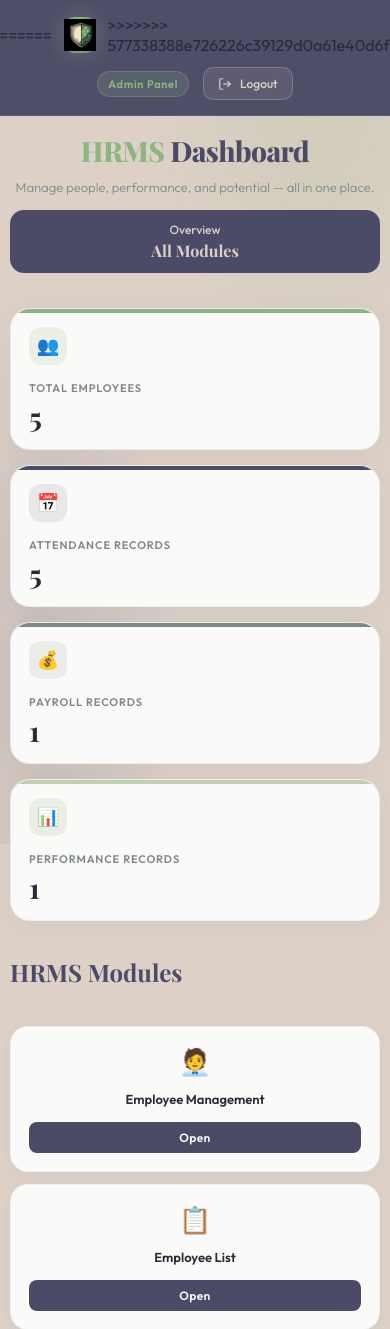
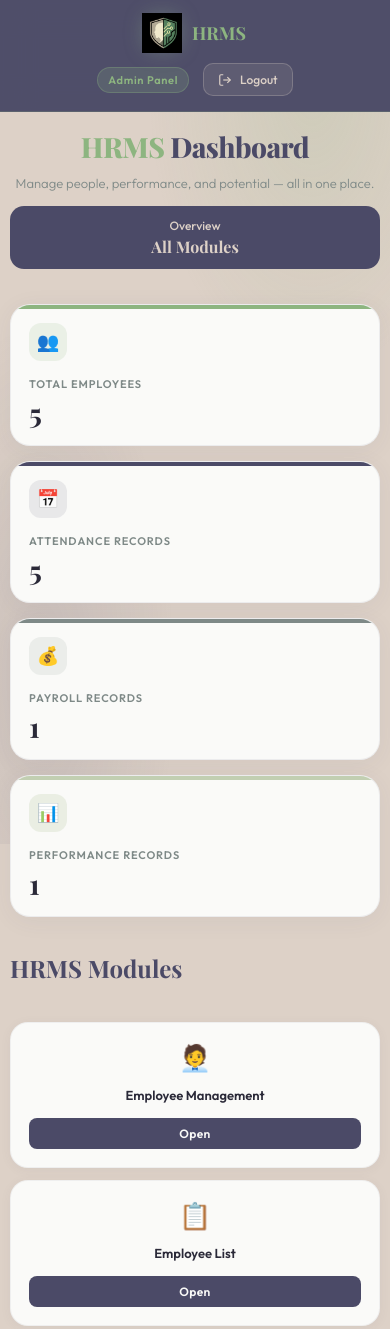
Before and after one commit to muskankumari8/HRMS, a Flask app: page / in a window 390 px wide; the page is wider, and only the part inside the window is pictured. Shown: the top 1329 px of that part. Run offline with Flask 3, Linux system fonts and the light colour scheme; a user stored in the database is signed in; data comes from the database, SQL or seed files in the repository.

Commit message:
Replaced conflicted files with latest version

```diff
--- a/templates/dashboard.html
+++ b/templates/dashboard.html
@@ -237,182 +237,6 @@ body::before {
   from { opacity: 0; transform: translateY(20px); }
   to   { opacity: 1; transform: translateY(0); }
 }
-<<<<<<< HEAD
-@media (max-width: 1024px) {
-
-  :root {
-    --sidebar-width: 220px;
-  }
-
-  .content {
-    padding: 40px 30px;
-  }
-
-  .welcome-banner {
-    padding: 30px;
-  }
-
-  .welcome-text h2 {
-    font-size: 26px;
-  }
-
-  .cards-grid {
-    gap: 18px;
-  }
-}
-
-/* Mobile */
-@media (max-width: 768px) {
-
-  body {
-    flex-direction: column;
-  }
-
-  /* Sidebar becomes top menu */
-  .sidebar {
-    position: relative;
-    width: 100%;
-    min-height: auto;
-    height: auto;
-  }
-
-  .sidebar-logo {
-    justify-content: center;
-    padding: 18px;
-  }
-
-  .sidebar-section-label {
-    text-align: center;
-    padding: 12px 10px 5px;
-  }
-
-  .nav-item {
-    margin: 5px 12px;
-  }
-
-  .sidebar-footer {
-    margin-top: 15px;
-    padding-top: 15px;
-  }
-
-  .main {
-    margin-left: 0;
-    width: 100%;
-  }
-
-  .topbar {
-    padding: 12px 20px;
-    height: auto;
-    flex-wrap: wrap;
-    gap: 10px;
-  }
-
-  .page-title {
-    font-size: 18px;
-  }
-
-  .content {
-    padding: 20px 15px;
-  }
-
-  .welcome-banner {
-    flex-direction: column;
-    text-align: center;
-    gap: 18px;
-    padding: 25px 20px;
-  }
-
-  .welcome-text h2 {
-    font-size: 24px;
-  }
-
-  .welcome-text p {
-    font-size: 14px;
-  }
-
-  .welcome-emoji {
-    font-size: 50px;
-  }
-
-  .cards-grid {
-    grid-template-columns: 1fr;
-    gap: 16px;
-  }
-
-  .feature-card {
-    padding: 25px 20px;
-  }
-
-  .card-title {
-    font-size: 18px;
-  }
-
-  .card-desc {
-    font-size: 13px;
-  }
-
-  .card-arrow {
-    right: 20px;
-    bottom: 20px;
-  }
-}
-
-/* Small Mobile */
-@media (max-width: 480px) {
-
-  .sidebar-logo img,
-  .brand-icon img {
-    width: 32px;
-    height: 32px;
-  }
-
-  .logo-text {
-    font-size: 14px;
-  }
-
-  .page-title {
-    font-size: 16px;
-  }
-
-  .role-badge {
-    font-size: 10px;
-    padding: 4px 10px;
-  }
-
-  .avatar {
-    width: 32px;
-    height: 32px;
-    font-size: 12px;
-  }
-
-  .welcome-text h2 {
-    font-size: 22px;
-  }
-
-  .feature-card {
-    padding: 22px 18px;
-  }
-
-  .card-icon {
-    width: 44px;
-    height: 44px;
-    font-size: 20px;
-  }
-
-  .card-title {
-    font-size: 16px;
-  }
-
-  .card-desc {
-    font-size: 12px;
-  }
-
-  .card-arrow {
-    width: 32px;
-    height: 32px;
-    font-size: 14px;
-  }
-=======
 /* =========================
    TABLET RESPONSIVE
 ========================= */
@@ -601,7 +425,6 @@ body::before {
         padding:8px 14px;
     }
 
->>>>>>> 577338388e726226c39129d0a61e40d6feacac62
 }
 </style>
 </head>
@@ -610,13 +433,9 @@ body::before {
 <!-- TOPBAR -->
 <nav class="topbar">
   <div class="brand">
-<<<<<<< HEAD
-    <div class="brand-icon"><img src="{{ url_for('static', filename='Screenshot 2026-06-07 135430.png') }}" width="40" height="40"></a></div>
-=======
     <div class="brand-icon"><img src="{{ url_for('static', filename='Screenshot 2026-06-07 135430.png') }}"
      width="40"
      height="40"></a></div>
->>>>>>> 577338388e726226c39129d0a61e40d6feacac62
     <div class="brand-name"><span>HRMS</span></div>
   </div>
   <div class="topbar-actions">
--- a/templates/hr_dashboard.html
+++ b/templates/hr_dashboard.html
@@ -230,14 +230,11 @@ body::before {
   from { opacity: 0; transform: translateY(20px); }
   to   { opacity: 1; transform: translateY(0); }
 }
-<<<<<<< HEAD
-=======
 /* =========================
    RESPONSIVE DESIGN
 ========================= */
 
 /* Tablet */
->>>>>>> 577338388e726226c39129d0a61e40d6feacac62
 @media (max-width: 1024px) {
 
   :root {
--- a/templates/resumes.html
+++ b/templates/resumes.html
@@ -173,13 +173,10 @@ input[type="file"] {
   from { opacity: 0; transform: translateY(18px); }
   to   { opacity: 1; transform: translateY(0); }
 }
-<<<<<<< HEAD
-=======
 /* ==================================
    RESPONSIVE DESIGN
 ================================== */
 
->>>>>>> 577338388e726226c39129d0a61e40d6feacac62
 @media (max-width: 992px){
 
   .content{
```
